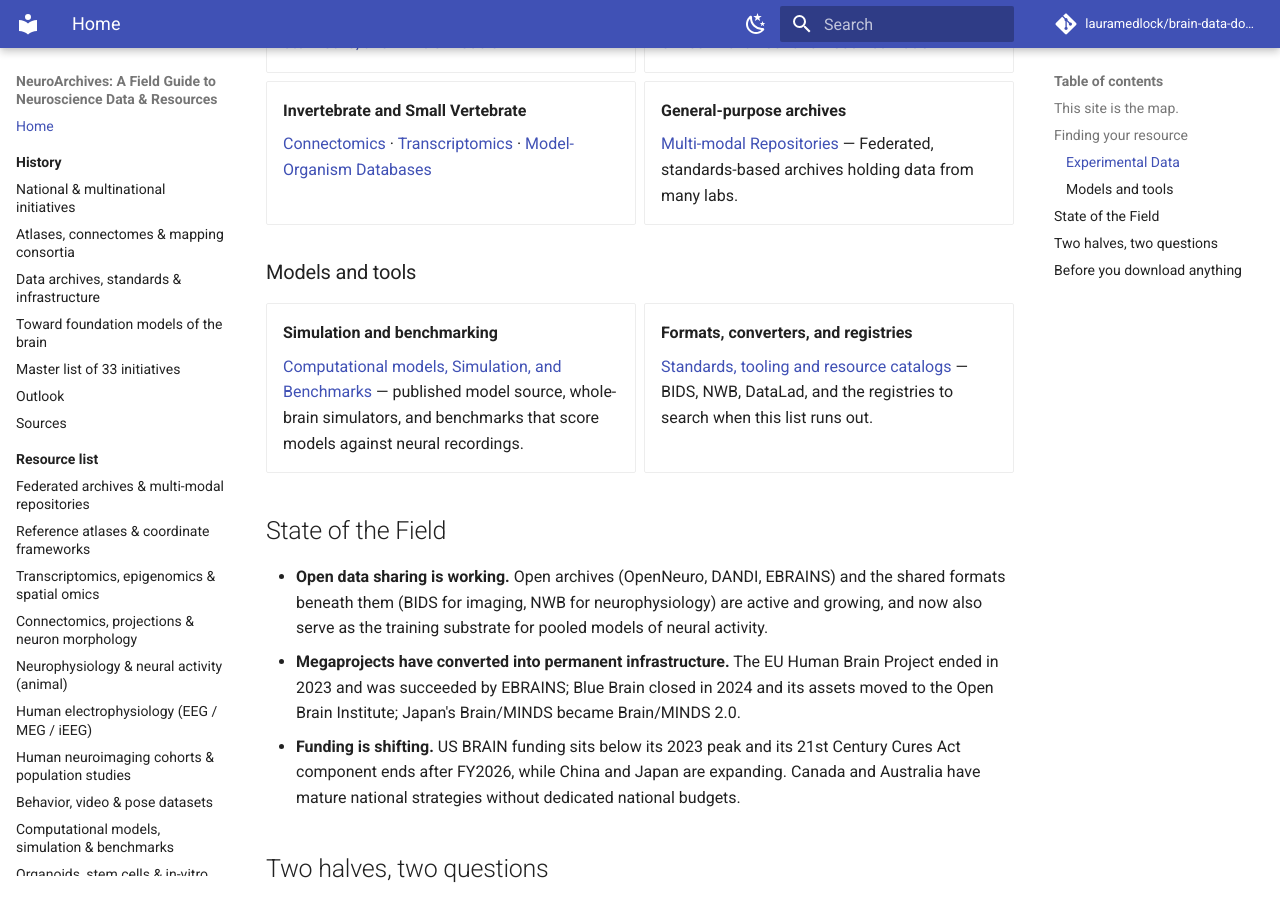
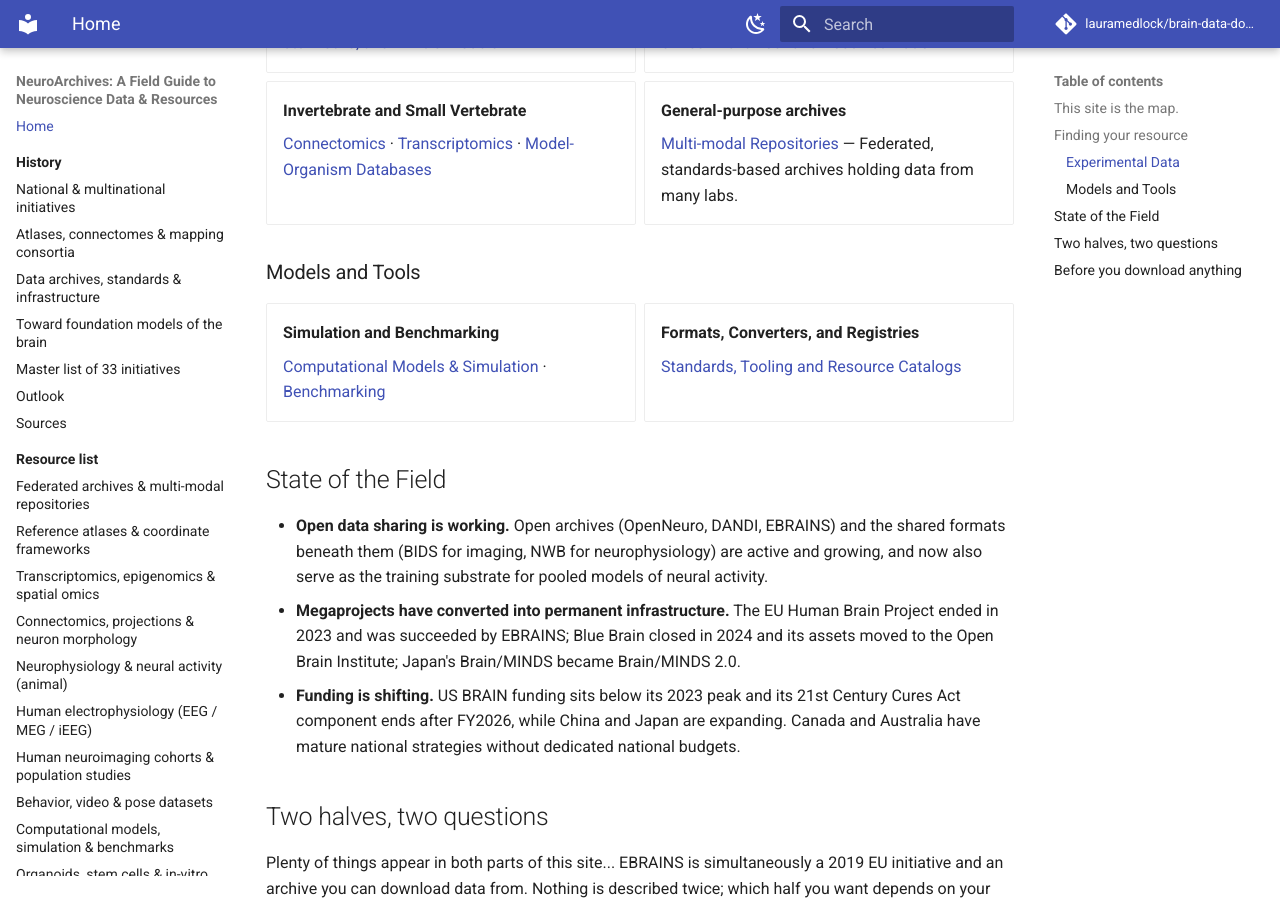
Before and after one commit to lauramedlock/neuroarchives, an MkDocs documentation site: the page built from docs/index.md, in a window 1280 px wide and 900 px high, scrolled down 1847 px. Built offline with MkDocs 1.6.1 and Material for MkDocs 9.7.7, drawn with Linux system fonts in a browser that asks for light colours; comment, search, counter and statistics services are not loaded.

Commit message:
Revise section titles and link formatting in index.md
Updated section headers and improved link formatting for clarity.

```diff
--- a/docs/index.md
+++ b/docs/index.md
@@ -106,19 +106,17 @@
 
 </div>
 
-### Models and tools
+### Models and Tools
 
 <div class="grid cards" markdown>
 
--   **Simulation and benchmarking**
+-   **Simulation and Benchmarking**
 
-    [Computational models, Simulation, and Benchmarks](resources/models.md) — published model source, whole-brain
-    simulators, and benchmarks that score models against neural recordings.
+    [Computational Models & Simulation](resources/models.md) · [Benchmarking](resources/benchmarking.md)
 
--   **Formats, converters, and registries**
+-   **Formats, Converters, and Registries**
 
-    [Standards, tooling and resource catalogs](resources/standards-catalogs.md) — BIDS, NWB, DataLad, and the
-    registries to search when this list runs out.
+    [Standards, Tooling and Resource Catalogs](resources/standards-catalogs.md)
 
 </div>
 
```
